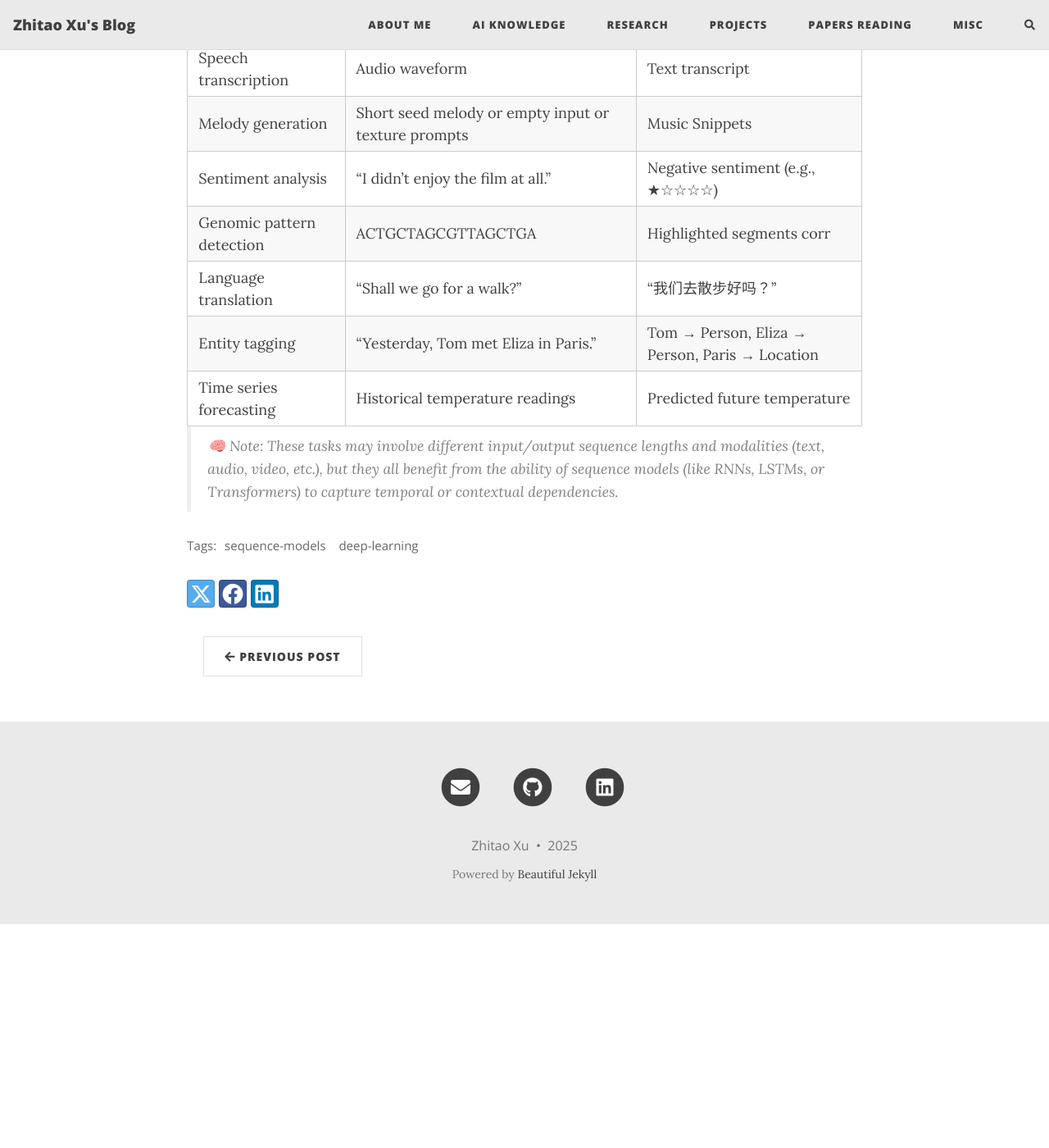
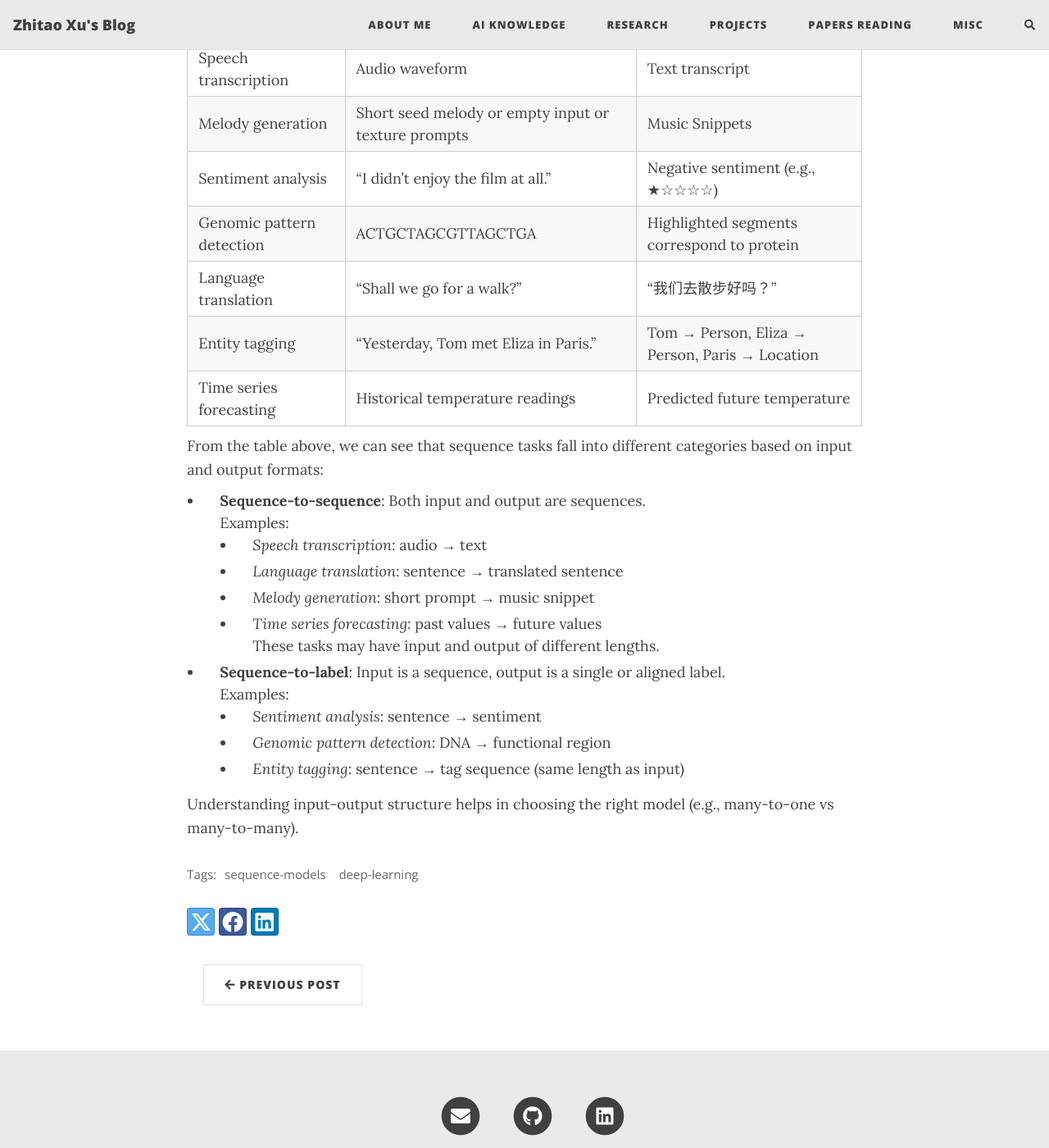
Before and after one commit to HerrXu01/herrxu01.github.io, a Jekyll site: the page built from ai-knowledge/sequence-models/_posts/2025-04-14-Seq01-RNN-Model.md, in a window 1280 px wide and 1400 px high, scrolled down 430 px. Shown: the whole window at 82% size. Built offline with Jekyll 4.4.1, drawn with Linux system fonts in a browser that asks for light colours; comment, search, counter and statistics services are not loaded; before the commit the page ends 1557 px from its top, so only the background shows below that.

Commit message:
add content to rnn notes

```diff
--- a/ai-knowledge/sequence-models/_posts/2025-04-14-Seq01-RNN-Model.md
+++ b/ai-knowledge/sequence-models/_posts/2025-04-14-Seq01-RNN-Model.md
@@ -15,9 +15,25 @@ Sequence models are designed to handle data where the order of elements matters.
 | Speech transcription         | Audio waveform                                       | Text transcript                                  |
 | Melody generation            | Short seed melody or empty input or texture prompts  | Music Snippets                        |
 | Sentiment analysis           | "I didn’t enjoy the film at all."               | Negative sentiment (e.g., ★☆☆☆☆)                 |
-| Genomic pattern detection    | ACTGCTAGCGTTAGCTGA                               | Highlighted segments corr                    |
+| Genomic pattern detection    | ACTGCTAGCGTTAGCTGA                               | Highlighted segments correspond to protein                    |
 | Language translation         | "Shall we go for a walk?"                      | "我们去散步好吗？"                   |
 | Entity tagging               | "Yesterday, Tom met Eliza in Paris."            | Tom → Person, Eliza → Person, Paris → Location  |
 | Time series forecasting      | Historical temperature readings                 | Predicted future temperature                     |
 
-> 🧠 Note: These tasks may involve different input/output sequence lengths and modalities (text, audio, video, etc.), but they all benefit from the ability of sequence models (like RNNs, LSTMs, or Transformers) to capture temporal or contextual dependencies.
+From the table above, we can see that sequence tasks fall into different categories based on input and output formats:
+
+- **Sequence-to-sequence**: Both input and output are sequences.
+  Examples:
+  - *Speech transcription*: audio → text
+  - *Language translation*: sentence → translated sentence
+  - *Melody generation*: short prompt → music snippet
+  - *Time series forecasting*: past values → future values
+  These tasks may have input and output of different lengths.
+
+- **Sequence-to-label**: Input is a sequence, output is a single or aligned label.
+  Examples:
+  - *Sentiment analysis*: sentence → sentiment
+  - *Genomic pattern detection*: DNA → functional region
+  - *Entity tagging*: sentence → tag sequence (same length as input)
+
+Understanding input-output structure helps in choosing the right model (e.g., many-to-one vs many-to-many).
```
